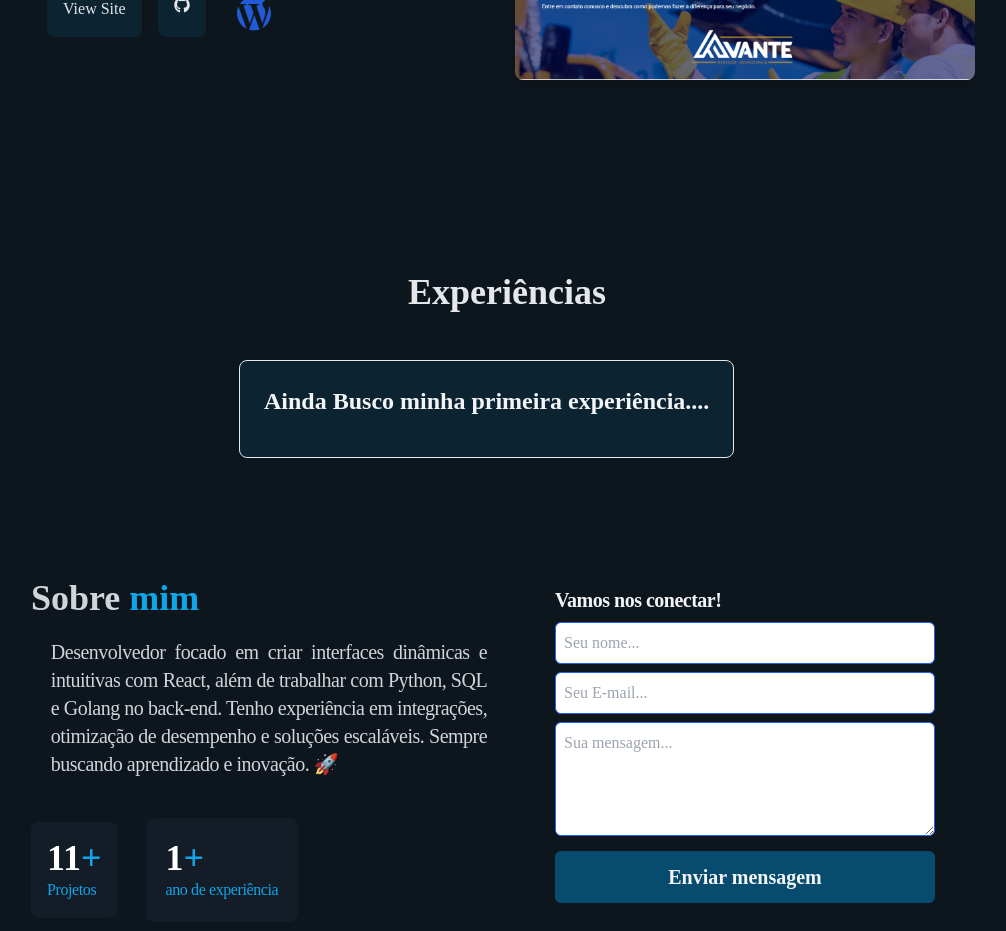
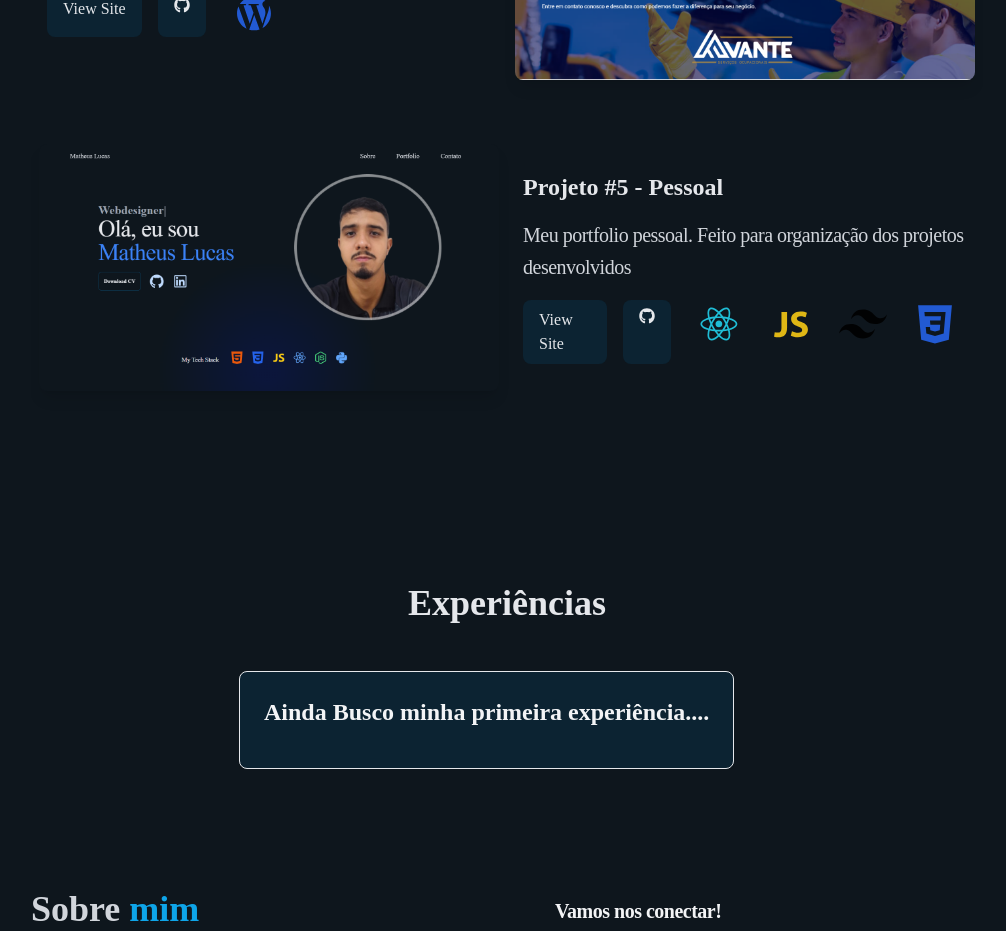
Before and after one commit to MatheusLucas01/PortfolioPessoal, a React (Vite) app: page / in a window 1280 px wide. Shown: the part 2680-3611 px from the top of the page, without its empty margins (133-1139 px from the left). Built offline with nearby package versions, Linux system fonts and the light colour scheme.

Commit message:
feat: Adicionando novo projeto

```diff
--- a/src/components/Portfolio.jsx
+++ b/src/components/Portfolio.jsx
@@ -1,8 +1,11 @@
 import projeto1 from "../assets/projeto1.png";
 import projeto2 from "../assets/projeto2.png";
 import projeto3 from "../assets/projeto3.png";
-import projeto4 from "../assets/projeto4.png"
+import projeto4 from "../assets/projeto4.png";
+import projeto5 from "../assets/projeto5.png";
 import { FaGithub } from "react-icons/fa";
+import { SiTailwindcss } from "react-icons/si";
+
 import {
   DiCss3,
   DiHtml5,
@@ -10,7 +13,8 @@ import {
   DiNodejsSmall,
   DiPython,
   DiReact,
-  DiWordpress
+  DiWordpress,
+
 } from "react-icons/di";
 import Reveal from "./Reveal";
 import { div } from "framer-motion/client";
@@ -25,7 +29,6 @@ const projects = [
       github: "https://github.com/MatheusLucas01/ListaDeTarefas",
       linguagens: [DiPython],
     },
-
   },
   {
     img: projeto2,
@@ -51,10 +54,22 @@ const projects = [
   {
     img: projeto4,
     title: "Projeto #4 - Institucional",
-    description: "Avante, feito com Wordpress. \n Antes de conhecer a programação",
+    description:
+      "Avante, feito com Wordpress. \n Antes de conhecer a programação",
     links: {
       site: "https://avantesso.com.br/",
       linguagens: [DiWordpress],
+    },
+  },
+  {
+    img: projeto5,
+    title: "Projeto #5 - Pessoal",
+    description:
+      "Meu portfolio pessoal. \n Feito para organização dos \nprojetos desenvolvidos",
+    links: {
+      site: "https://www.matheuscode.com.br/",
+      github: "https://github.com/MatheusLucas01/PortfolioPessoal",
+      linguagens: [DiReact, DiJavascript1, SiTailwindcss, DiCss3],
     },
   },
 ];
```
Also changed, not shown: src/assets/profile.jpg (deleted), src/assets/projeto5.png (added).
